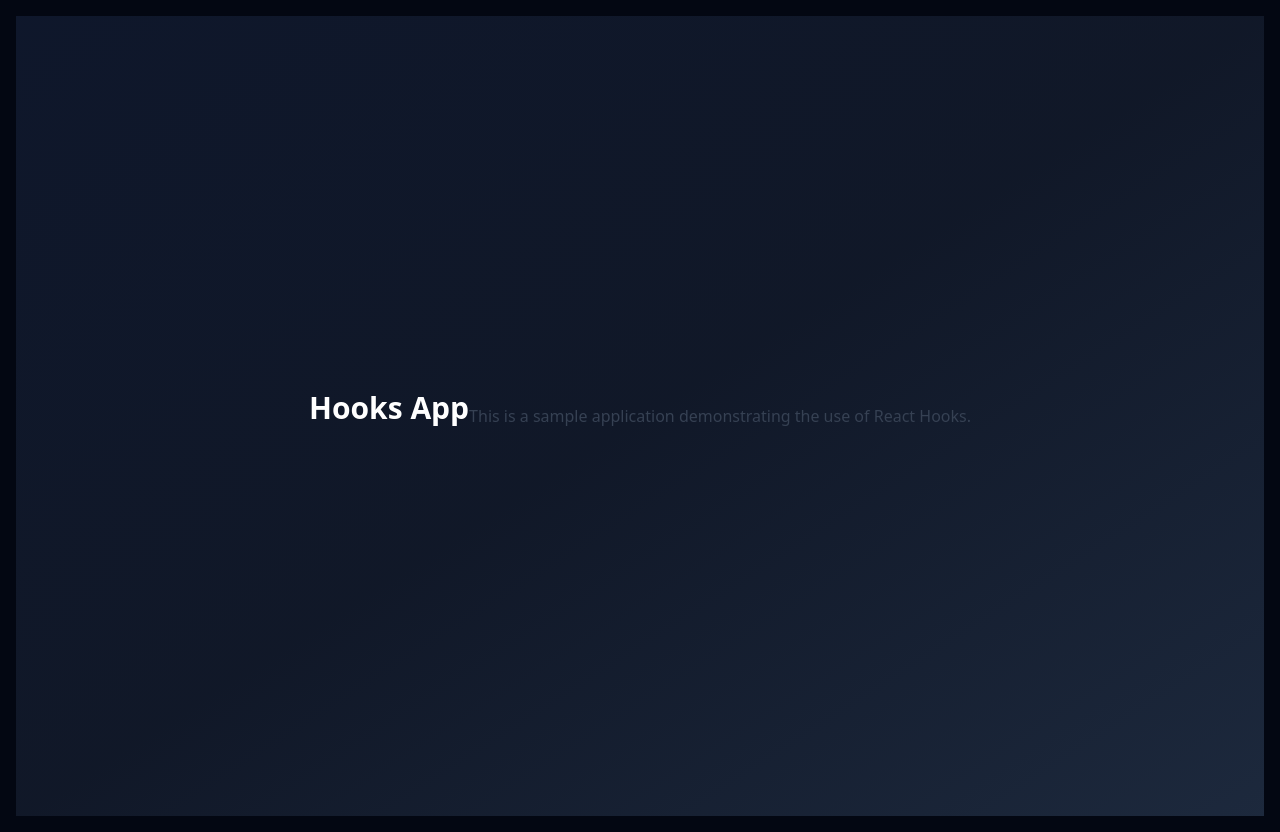
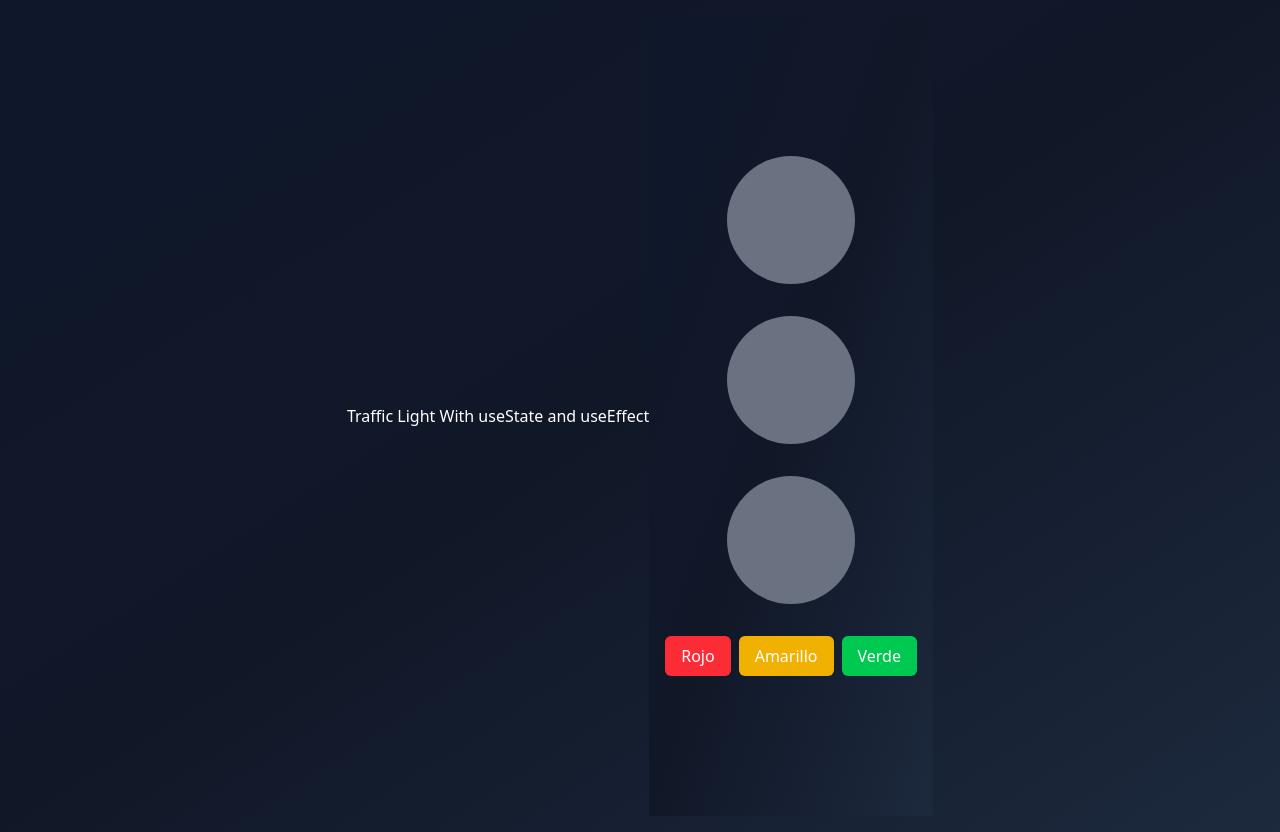
Before and after one commit to esteban5tael/react-cero-experto-2025, a React (Vite) app in the folder 04-hooks-app/: page / in a window 1280 px wide. Built offline with nearby package versions, Linux system fonts and the light colour scheme.

Commit message:
feat(hooks): agrega ejemplos de useState y useEffect
Implementa componente TrafficLight con useState para manejar
estado de luces del semáforo. Agrega TrafficLightWithEffect
como base para demostrar useEffect. Actualiza HooksApp para
mostrar los componentes.

```diff
--- /dev/null
+++ b/04-hooks-app/src/01-useState/TrafficLight.tsx
@@ -0,0 +1,102 @@
+import { useState } from "react";
+interface Props {
+    title: string;
+}
+const colors = {
+    red: "bg-red-500 animate-pulse",
+    yellow: "bg-yellow-500 animate-pulse",
+    green: "bg-green-500 animate-pulse",
+    undefined: "bg-gray-500",
+};
+
+// type TrafficLightColor = "red" | "yellow" | "green" | "";
+type TrafficLightColor = keyof typeof colors | "";
+
+export const TrafficLight = ({ title }: Props) => {
+    const [loading, setLoading] = useState(false);
+    const [light, setLight] = useState<TrafficLightColor>("");
+
+    const handleColorChange = (color: TrafficLightColor) => {
+        setLoading(true);
+
+        // Simular una operación asincrónica
+        setTimeout(() => {
+            setLoading(false);
+        }, 1000);
+
+        setLight((prev) => {
+            if (prev === color) return "";
+            return color;
+        });
+    };
+
+    return (
+        <>
+            <h1 className="text-center">{title}</h1>
+
+            <div className="min-h-screen bg-linear-to-br from-slate-900 via-gray-900 to-slate-800 flex items-center justify-center p-4">
+                <div className="flex flex-col items-center space-y-8">
+                    <div
+                        className={`w-32 h-32 ${
+                            light === "red"
+                                ? colors[light]
+                                : "bg-gray-500 "
+                        } rounded-full`}
+                    ></div>
+
+                    <div
+                        className={`w-32 h-32 ${
+                            light === "yellow"
+                                ? colors[light]
+                                : "bg-gray-500"
+                        } rounded-full`}
+                    ></div>
+
+                    <div
+                        className={`w-32 h-32 ${
+                            light === "green"
+                                ? colors[light]
+                                : "bg-gray-500"
+                        } rounded-full`}
+                    ></div>
+
+                    {/* Botón para cambiar el estado de la luz */}
+                    <div className="flex gap-2">
+                        <button
+                            className={`bg-red-500 text-white px-4 py-2 rounded-md cursor-pointer ${
+                                loading && light === "red"
+                                    ? "animate-spin"
+                                    : ""
+                            }`}
+                            onClick={() => handleColorChange("red")}
+                        >
+                            Rojo
+                        </button>
+                        <button
+                            className={`bg-yellow-500 text-white px-4 py-2 rounded-md cursor-pointer ${
+                                loading && light === "yellow"
+                                    ? "animate-spin"
+                                    : ""
+                            }`}
+                            onClick={() =>
+                                handleColorChange("yellow")
+                            }
+                        >
+                            Amarillo
+                        </button>
+                        <button
+                            className={`bg-green-500 text-white px-4 py-2 rounded-md cursor-pointer ${
+                                loading && light === "green"
+                                    ? "animate-spin"
+                                    : ""
+                            }`}
+                            onClick={() => handleColorChange("green")}
+                        >
+                            Verde
+                        </button>
+                    </div>
+                </div>
+            </div>
+        </>
+    );
+};
--- /dev/null
+++ b/04-hooks-app/src/01-useState/index.ts
@@ -0,0 +1 @@
+export * from './TrafficLight';
--- /dev/null
+++ b/04-hooks-app/src/02-useEffect/TrafficLightWithEffect.tsx
@@ -0,0 +1,101 @@
+import { useState } from "react";
+interface Props{
+    title:string
+}
+const colors = {
+    red: "bg-red-500 animate-pulse",
+    yellow: "bg-yellow-500 animate-pulse",
+    green: "bg-green-500 animate-pulse",
+    undefined: "bg-gray-500",
+};
+
+// type TrafficLightColor = "red" | "yellow" | "green" | "";
+type TrafficLightColor = keyof typeof colors | "";
+
+export const TrafficLightWithEffect = ({title}:Props) => {
+    const [loading, setLoading] = useState(false);
+    const [light, setLight] = useState<TrafficLightColor>("");
+
+    const handleColorChange = (color: TrafficLightColor) => {
+        setLoading(true);
+
+        // Simular una operación asincrónica
+        setTimeout(() => {
+            setLoading(false);
+        }, 1000);
+
+        setLight((prev) => {
+            if (prev === color) return "";
+            return color;
+        });
+    };
+
+    return (
+        <>
+        <h1 className=" text-center">{title}</h1>
+            <div className="min-h-screen bg-linear-to-br from-slate-900 via-gray-900 to-slate-800 flex items-center justify-center p-4">
+                <div className="flex flex-col items-center space-y-8">
+                    <div
+                        className={`w-32 h-32 ${
+                            light === "red"
+                                ? colors[light]
+                                : "bg-gray-500 "
+                        } rounded-full`}
+                    ></div>
+
+                    <div
+                        className={`w-32 h-32 ${
+                            light === "yellow"
+                                ? colors[light]
+                                : "bg-gray-500"
+                        } rounded-full`}
+                    ></div>
+
+                    <div
+                        className={`w-32 h-32 ${
+                            light === "green"
+                                ? colors[light]
+                                : "bg-gray-500"
+                        } rounded-full`}
+                    ></div>
+
+                    {/* Botón para cambiar el estado de la luz */}
+                    <div className="flex gap-2">
+                        <button
+                            className={`bg-red-500 text-white px-4 py-2 rounded-md cursor-pointer ${
+                                loading && light === "red"
+                                    ? "animate-spin"
+                                    : ""
+                            }`}
+                            onClick={() => handleColorChange("red")}
+                        >
+                            Rojo
+                        </button>
+                        <button
+                            className={`bg-yellow-500 text-white px-4 py-2 rounded-md cursor-pointer ${
+                                loading && light === "yellow"
+                                    ? "animate-spin"
+                                    : ""
+                            }`}
+                            onClick={() =>
+                                handleColorChange("yellow")
+                            }
+                        >
+                            Amarillo
+                        </button>
+                        <button
+                            className={`bg-green-500 text-white px-4 py-2 rounded-md cursor-pointer ${
+                                loading && light === "green"
+                                    ? "animate-spin"
+                                    : ""
+                            }`}
+                            onClick={() => handleColorChange("green")}
+                        >
+                            Verde
+                        </button>
+                    </div>
+                </div>
+            </div>
+        </>
+    );
+};
--- /dev/null
+++ b/04-hooks-app/src/02-useEffect/index.ts
@@ -0,0 +1 @@
+export * from './TrafficLightWithEffect';
--- a/04-hooks-app/src/_HooksApp.tsx
+++ b/04-hooks-app/src/_HooksApp.tsx
@@ -1,9 +1,12 @@
+import { TrafficLight } from "./01-useState";
+import { TrafficLightWithEffect } from "./02-useEffect/TrafficLightWithEffect";
+const mustShow: boolean = false;
 export const HooksApp = () => {
     return (
         <>
             <div className="bg-gradient">
-                <h1 className="text-3xl text-center font-bold mb-4">Hooks App</h1>
-                <p className="text-gray-700">This is a sample application demonstrating the use of React Hooks.</p>
+                {mustShow && <TrafficLight title="Traffic Light With useState" />}
+                <TrafficLightWithEffect title="Traffic Light With useState and useEffect" />
             </div>
         </>
     );
--- a/04-hooks-app/src/css/index.css
+++ b/04-hooks-app/src/css/index.css
@@ -1,9 +1,10 @@
 @import "tailwindcss";
 
-html,
+/* html,
 body {
     @apply bg-gray-950 text-white m-1 p-1;
-}
+
+} */
 .bg-gradient {
   @apply bg-gradient-to-br from-slate-900 via-gray-900 to-slate-800 min-h-screen flex items-center justify-center p-4 text-white;
 }
```
